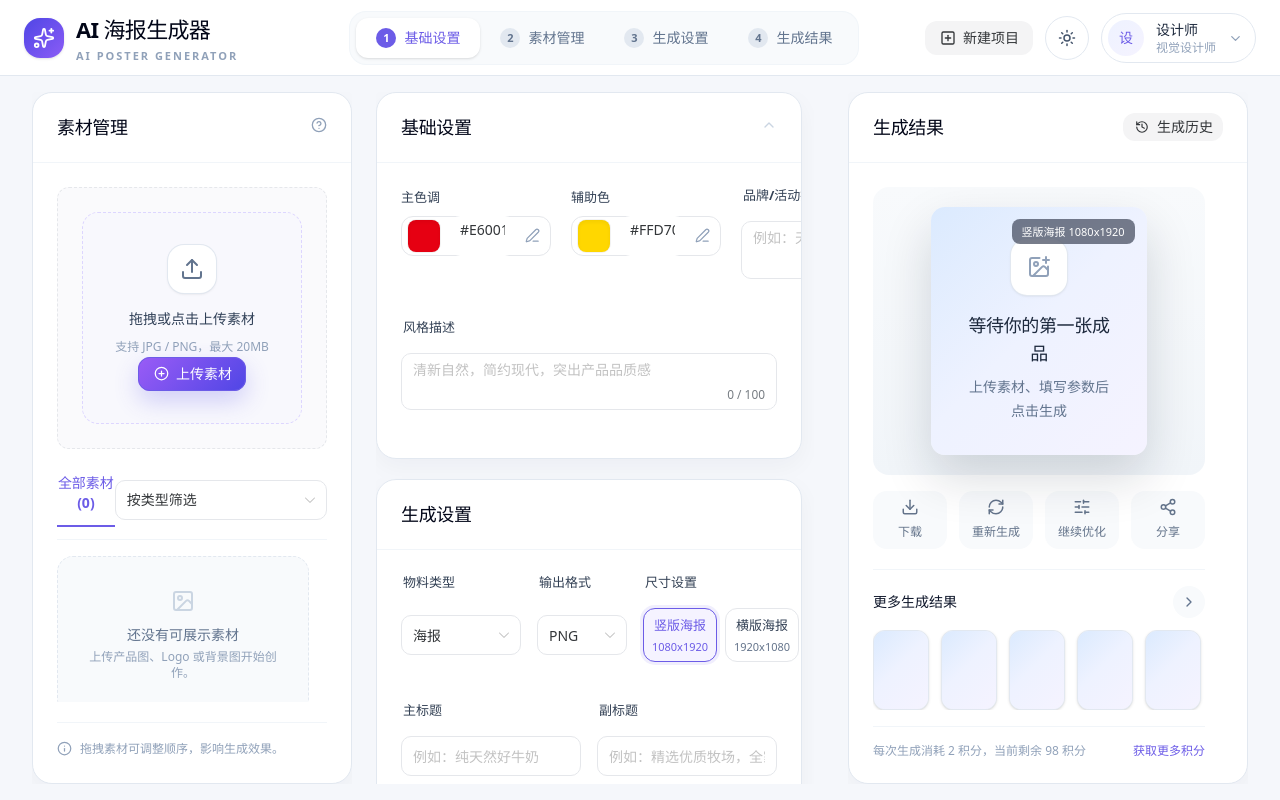
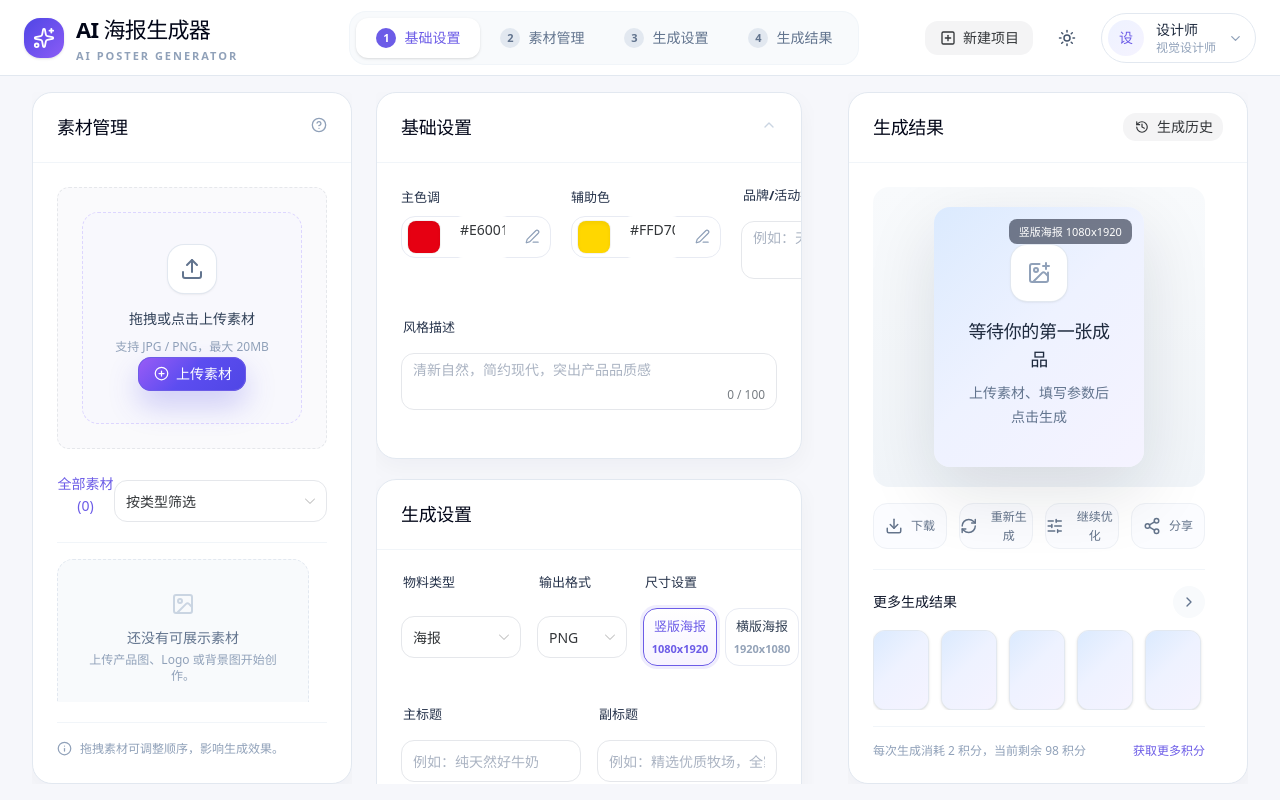
Before and after one commit to 201811510411lw/ai-poster-generator, a Vue app: page /poster-generator in a window 1280 px wide. Built offline with nearby package versions, Linux system fonts and the light colour scheme.

Commit message:
polish ui tokens and shared component styles

```diff
--- a/src/styles/main.css
+++ b/src/styles/main.css
@@ -1,14 +1,21 @@
 @import "tailwindcss";
 
 :root {
-  --page-bg: #f5f7fb;
+  --page-bg: #f6f7fb;
   --panel-soft: #f8fafc;
-  --line-soft: #e5e7eb;
+  --line-soft: #eceef5;
+  --card-bg: #ffffff;
   --primary: #6c5ce7;
   --primary-strong: #4f46e5;
   --primary-hover: #5b50df;
-  --accent: #6c5ce7;
-  --accent-2: #10b981;
+  --primary-soft: #f4f0ff;
+  --text-1: #111827;
+  --text-2: #475569;
+  --text-3: #94a3b8;
+  --radius-card: 22px;
+  --radius-control: 13px;
+  --shadow-card: 0 10px 30px rgba(15, 23, 42, 0.045);
+  --shadow-float: 0 24px 70px rgba(15, 23, 42, 0.12);
   font-family:
     "Plus Jakarta Sans",
     "Alibaba Sans",
@@ -16,7 +23,7 @@
     "Hiragino Sans GB",
     "Microsoft YaHei",
     sans-serif;
-  color: #111827;
+  color: var(--text-1);
   background: var(--page-bg);
   font-synthesis: none;
   text-rendering: optimizeLegibility;
@@ -40,6 +47,11 @@ body {
   overscroll-behavior: none;
 }
 
+button {
+  border: 0;
+  font: inherit;
+}
+
 .n-form-item {
   margin-bottom: 0;
 }
@@ -48,51 +60,65 @@ body {
   margin-bottom: 8px;
 }
 
-.section-card .n-form-item-label__text {
+.section-card .n-form-item-label__text,
+.field-label {
   font-size: 13px;
-  font-weight: 600;
-  color: #334155;
+  font-weight: 700;
+  color: #25324a;
 }
 
 .n-input,
 .n-base-selection,
 .n-input-number {
-  border-radius: 10px !important;
+  border-radius: var(--radius-control) !important;
 }
 
 .n-input .n-input-wrapper,
 .n-base-selection .n-base-selection-label,
 .n-input-number .n-input-wrapper {
-  min-height: 40px;
+  min-height: 42px;
+}
+
+.n-input .n-input__placeholder,
+.n-base-selection .n-base-selection-placeholder {
+  color: #aab3c2 !important;
+}
+
+.n-button {
+  border-radius: 13px !important;
 }
 
 .gradient-button {
   border: 0 !important;
-  background: linear-gradient(135deg, #9b5cf6 0%, #4f46e5 100%) !important;
-  box-shadow: 0 10px 24px rgba(79, 70, 229, 0.24);
+  background: linear-gradient(135deg, #9b5cf6 0%, #5c4df0 48%, #4f46e5 100%) !important;
+  box-shadow: 0 14px 30px rgba(79, 70, 229, 0.26);
 }
 
 .gradient-button:hover {
-  background: linear-gradient(135deg, #8b5cf6 0%, #4338ca 100%) !important;
+  background: linear-gradient(135deg, #8b5cf6 0%, #5145df 48%, #4338ca 100%) !important;
+  box-shadow: 0 16px 34px rgba(79, 70, 229, 0.32);
 }
 
 .field-label {
   display: block;
   margin-bottom: 8px;
-  font-size: 13px;
-  font-weight: 600;
-  color: #334155;
 }
 
 .color-control {
   display: flex;
-  height: 40px;
+  height: 42px;
   align-items: center;
   gap: 10px;
-  border: 1px solid #e5e7eb;
-  border-radius: 12px;
+  border: 1px solid #e8ebf3;
+  border-radius: 14px;
   background: #ffffff;
-  padding: 4px 10px 4px 6px;
+  padding: 5px 10px 5px 6px;
+  transition: all 0.18s ease;
+}
+
+.color-control:hover {
+  border-color: #cfc7ff;
+  box-shadow: 0 0 0 3px rgba(108, 92, 231, 0.08);
 }
 
 .color-control .n-input {
@@ -102,10 +128,22 @@ body {
   --n-box-shadow-focus: none !important;
 }
 
+.asset-chip {
+  display: inline-flex;
+  align-items: center;
+  border-radius: 999px;
+  background: var(--primary-soft);
+  padding: 4px 8px;
+  font-size: 11px;
+  font-weight: 700;
+  line-height: 1;
+  color: var(--primary);
+}
+
 .size-pill {
-  min-height: 54px;
-  border: 1px solid #e5e7eb;
-  border-radius: 12px;
+  min-height: 58px;
+  border: 1px solid #e8ebf3;
+  border-radius: 14px;
   background: #ffffff;
   color: #334155;
   transition: all 0.18s ease;
@@ -118,21 +156,22 @@ body {
 
 .size-pill span {
   font-size: 13px;
-  font-weight: 600;
+  font-weight: 700;
 }
 
 .size-pill small {
-  margin-top: 2px;
+  margin-top: 3px;
   font-size: 11px;
-  color: #64748b;
+  font-weight: 600;
+  color: #94a3b8;
 }
 
 .size-pill:hover,
 .size-pill-active {
   border-color: var(--primary);
-  background: #f5f3ff;
+  background: linear-gradient(180deg, #ffffff 0%, #f7f3ff 100%);
   color: var(--primary);
-  box-shadow: 0 0 0 3px rgba(108, 92, 231, 0.1);
+  box-shadow: 0 0 0 3px rgba(108, 92, 231, 0.11);
 }
 
 .size-pill-active small {
@@ -141,31 +180,34 @@ body {
 
 .poster-canvas {
   position: relative;
-  width: min(78%, 320px);
+  width: min(76%, 310px);
   height: auto;
   max-height: min(100%, 520px);
   overflow: hidden;
-  border-radius: 14px;
+  border-radius: 16px;
   background: linear-gradient(135deg, #dbeafe, #eef2ff 48%, #f5f3ff);
-  box-shadow: 0 22px 50px rgba(15, 23, 42, 0.16);
+  box-shadow: var(--shadow-float);
 }
 
 .action-button {
   display: flex;
-  min-height: 58px;
-  flex-direction: column;
+  min-height: 46px;
   align-items: center;
   justify-content: center;
-  gap: 6px;
+  gap: 8px;
+  border: 1px solid #eef1f6;
   border-radius: 14px;
-  background: #f8fafc;
+  background: #fbfcff;
   color: #64748b;
   font-size: 12px;
+  font-weight: 700;
   transition: all 0.18s ease;
 }
 
 .action-button:hover {
-  background: #eef2ff;
+  transform: translateY(-1px);
+  border-color: #dcd6ff;
+  background: #f6f3ff;
   color: var(--primary);
 }
 
```
